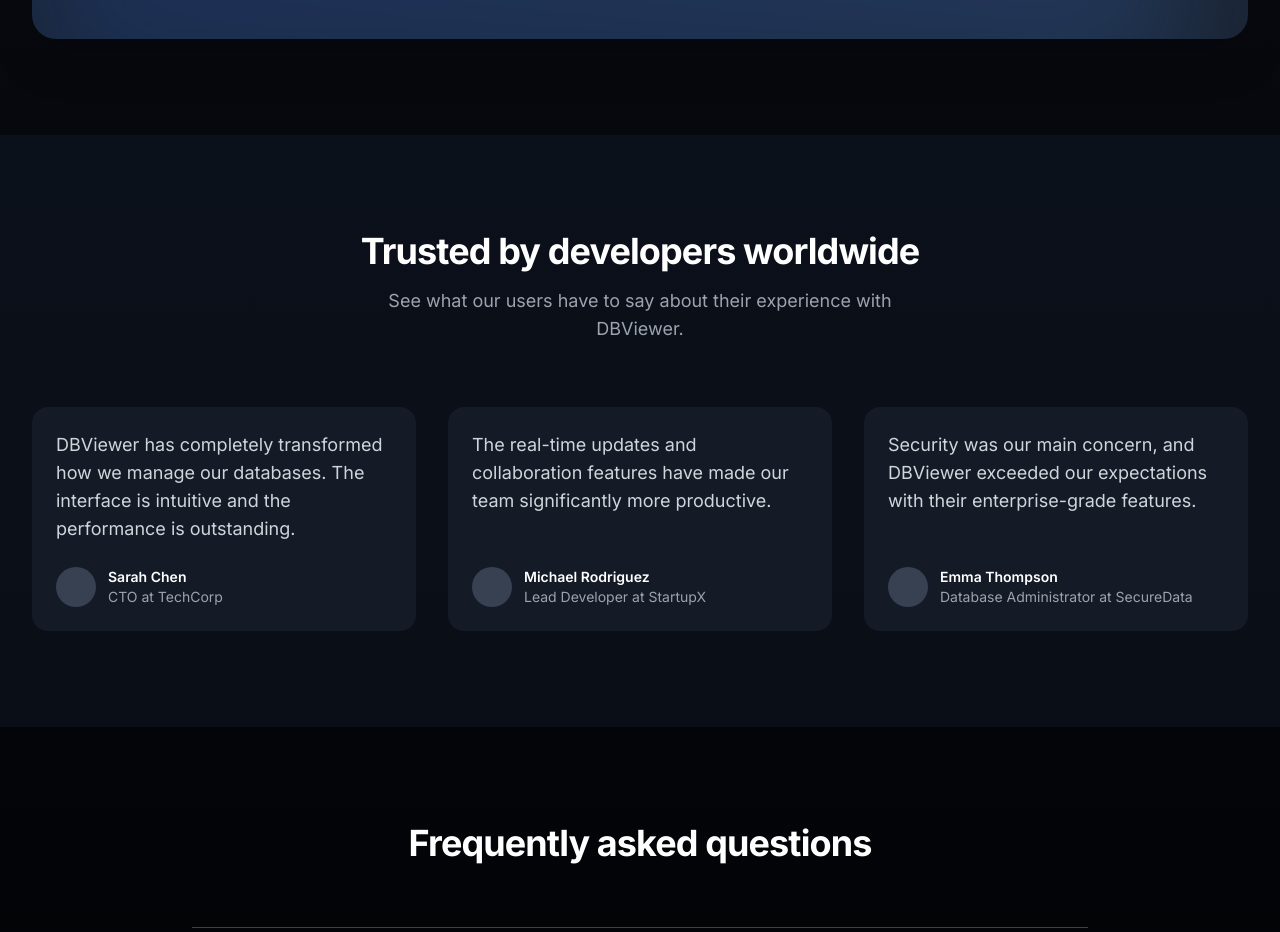
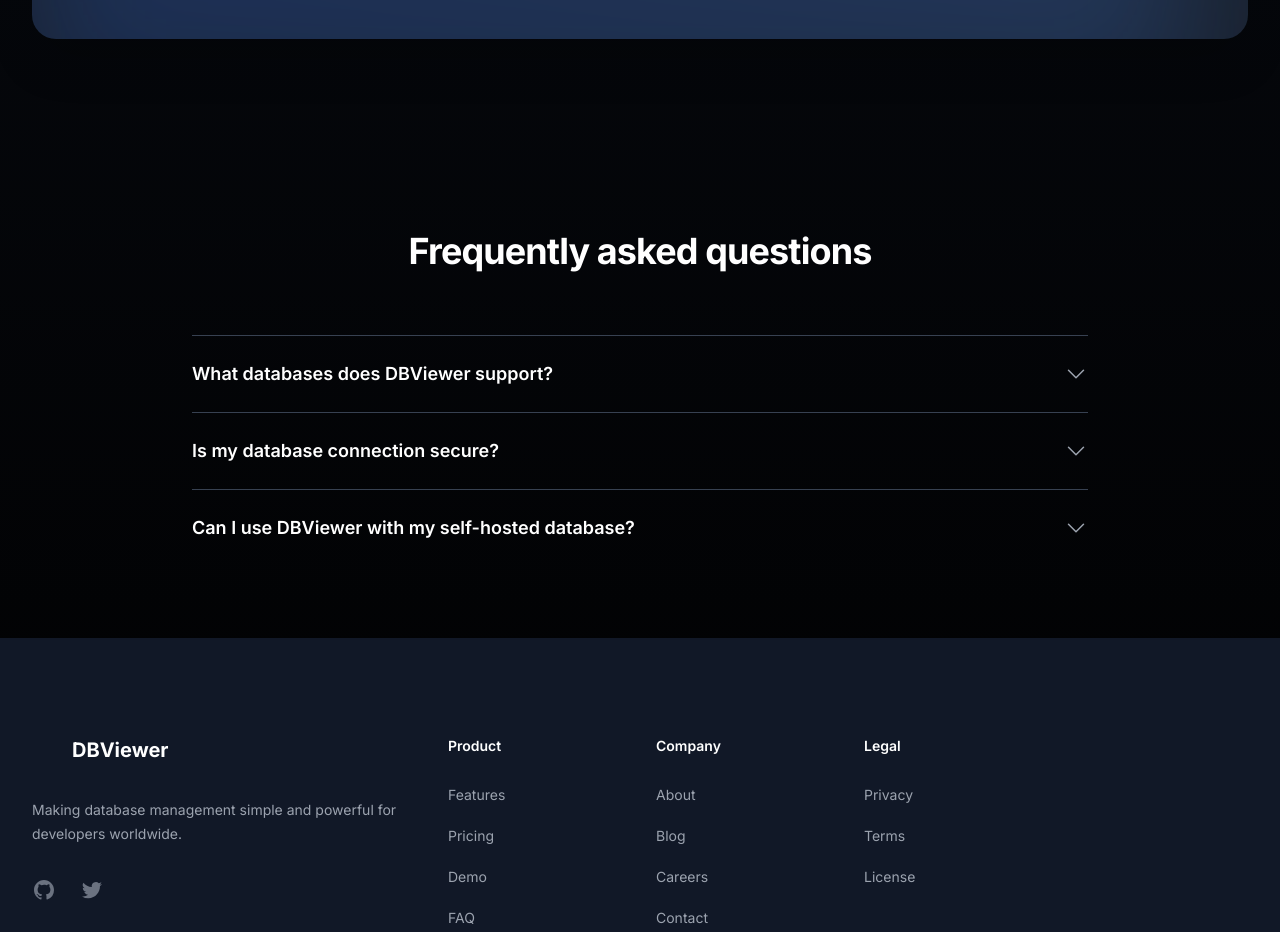
Before and after one commit to proSamik/database-viewer-in-web, a Next.js app in the folder client/: page / in a window 1280 px wide. Shown: the part 2880-3812 px from the top of the page. Built offline with nearby package versions, Linux system fonts and the light colour scheme.

Commit message:
Remove Testimonials component from LandingPage

```diff
--- a/client/src/app/page.tsx
+++ b/client/src/app/page.tsx
@@ -3,7 +3,6 @@
 import { Hero } from '@/components/landing/Hero';
 import { Features } from '@/components/landing/Features';
 import { Demo } from '@/components/landing/Demo';
-import { Testimonials } from '@/components/landing/Testimonials';
 import { CTA } from '@/components/landing/CTA';
 import { FAQ } from '@/components/landing/FAQ';
 import { Footer } from '@/components/landing/Footer';
@@ -18,7 +17,6 @@
                 <Features />
                 <Demo />
                 <CTA />
-                <Testimonials />
                 <FAQ />
             </main>
             <Footer />
```
